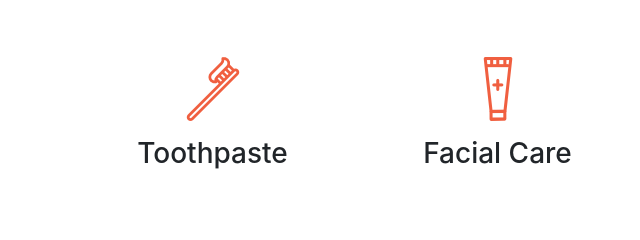
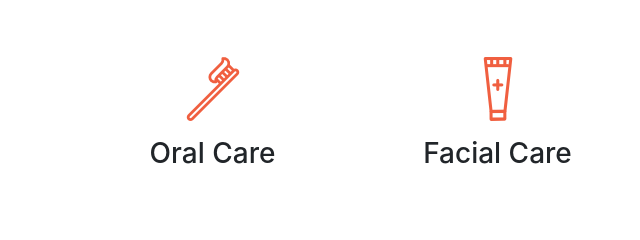
Before and after one commit to bdbrown4/GBHCleveland, a website with bundled scripts: page public/index.html in a window 1280 px wide. Shown: the part 1660-1900 px from the top of the page, 0-640 px from the left. Built offline with nearby package versions, Linux system fonts and the light colour scheme.

Commit message:
added oral care

```diff
--- a/public/index.html
+++ b/public/index.html
@@ -118,7 +118,7 @@
           <div class="col-lg-3 col-md-6 text-center">
             <div class="service-box mt-5 mx-auto">
               <img src="img/003-brush.png" class="mb-3 sr-icons"></img>
-              <h3 class="mb-3">Toothpaste</h3>
+              <h3 class="mb-3">Oral Care</h3>
             </div>
           </div>
           <div class="col-lg-3 col-md-6 text-center">
```
